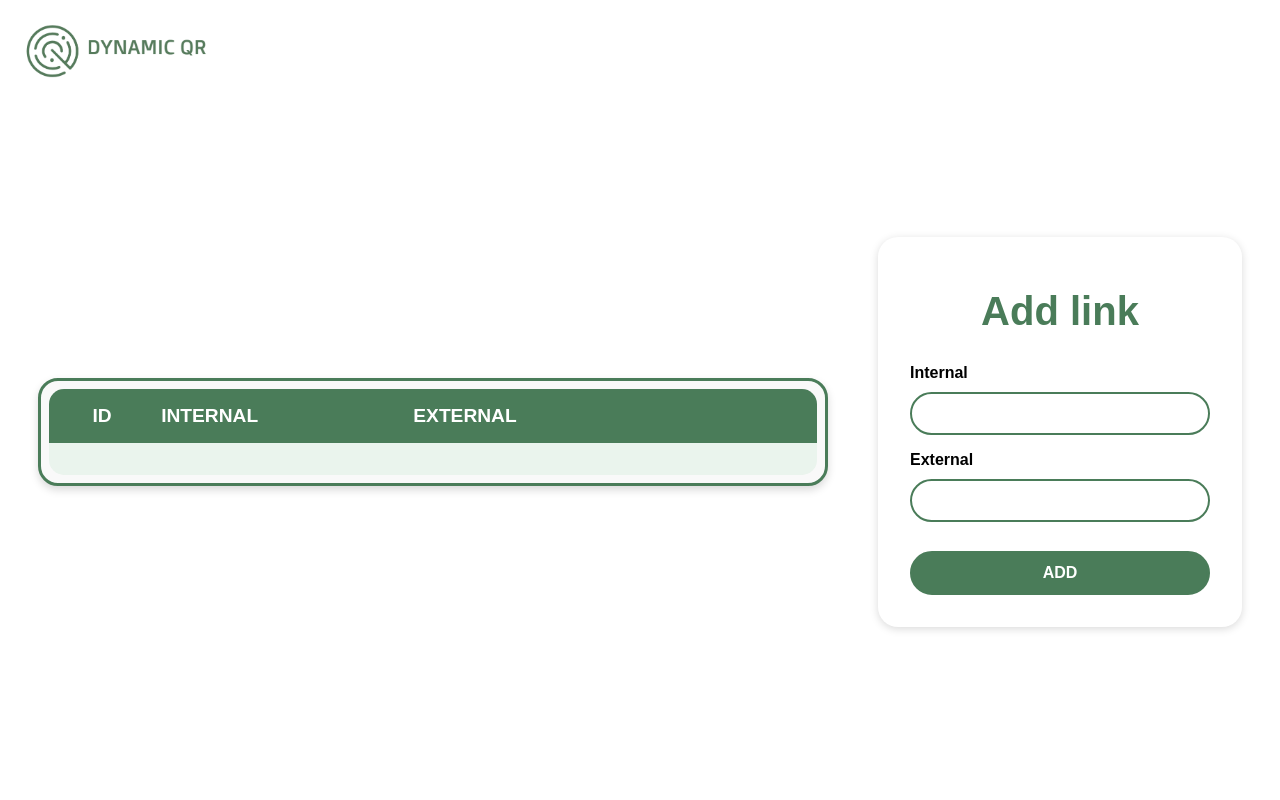
After one commit to MarinCervinschi/QR-flask, a Flask app: template app/templates/dashboard.html in a window 1280 px wide. The commit adds this page. Run offline with Flask 3, Linux system fonts and the light colour scheme; the template is opened without the code that fills it, so the values that code supplies are empty.

Commit message:
feat: improve structure "dashboard.html"

```diff
--- a/app/static/style.css
+++ b/app/static/style.css
@@ -5,6 +5,15 @@
     --details-color: #8fc0a9;
     --details2-color: #b1d3c4;
 }
+
+*::-webkit-scrollbar {
+    display: none; /* Per Chrome, Safari e Edge */
+}
+
+button {
+    cursor: pointer;
+}
+
 
 body {
     box-sizing: border-box;
@@ -40,9 +49,11 @@ footer {
     height: 80vh;
     width: 100%;
     display: flex;
+    flex-direction: column;
     justify-content: center;
     align-items: center;
     text-align: center;
+    gap: 50px;
 }
 
 .text-container {
@@ -57,7 +68,7 @@ footer {
     border-radius: 20px;
 }
 
-.container h2 {
+.container h2, .form-container h2 {
     font-size: 2.5rem;
     margin: 20px 20px 0;
     color: var(--primary-color);
@@ -132,3 +143,89 @@ footer {
     border: 3px solid var(--primary-color);
     color: var(--primary-color);
 }
+
+.dashboard-container {
+    height: 87vh;
+    width: 100%;
+    display: flex;
+    flex-direction: row;
+    justify-content: center;
+    align-items: center;
+    text-align: center;
+    gap: 50px;
+}
+
+.links-grid-wrapper {
+    background-color: #f9f9f9;
+    padding: 0.5rem;
+    border-radius: 20px;
+    box-shadow: 0px 4px 8px rgba(0, 0, 0, 0.15);
+    width: 100%;
+    max-width: 60%;
+    gap: 30px;
+    border: 3px solid var(--primary-color);
+}
+
+.links-header {
+    display: grid;
+    grid-template-columns: 6% 20% 48% 5% 5% 5%;
+    gap: 1rem;
+    padding: 1rem 2rem 1rem;
+    background-color: #4a7c59;
+    border-radius: 15px 15px 0 0;
+    color: white;
+    font-size: 1.2rem;
+    font-weight: bold;
+    text-align: center;
+}
+
+.links-grid {
+    display: grid;
+    grid-template-columns: 6% 20% 48% 5% 5% 5%;
+    gap: 1rem;
+    padding: 1rem;
+    max-height: 60vh;
+    overflow: scroll;
+    background-color: #eaf4ed;
+    border-radius: 0 0 15px 15px;
+    align-items: center;
+    justify-content: space-between;
+}
+
+.grid-element {
+    border: 1px solid #d1e2d9;
+    border-radius: 10px;
+    padding: 15px;
+    background-color: white;
+    font-size: 0.95rem;
+    font-weight: bold;
+    cursor: pointer;
+    text-align: center;
+    box-shadow: 0px 1px 3px rgba(0, 0, 0, 0.1);
+    transition: transform 0.2s, box-shadow 0.2s;
+}
+
+.grid-element:hover {
+    transform: scale(1.02);
+}
+
+.grid-button {
+    color: white;
+    border-radius: 50%;
+    font-weight: bold;
+    border: none;
+    width: 40px;
+    height: 40px;
+    font-size: 1rem;
+    display: flex;
+    align-items: center;
+    justify-content: center;
+    cursor: pointer;
+    box-shadow: 0px 1px 3px rgba(0, 0, 0, 0.1);
+    transition: transform 0.2s, box-shadow 0.2s;
+}
+
+.grid-button:hover {
+    transform: scale(1.1);
+    box-shadow: 0px 4px 8px rgba(0, 0, 0, 0.2);
+}
--- a/app/templates/base.html
+++ b/app/templates/base.html
@@ -5,6 +5,7 @@
     <meta name="viewport" content="width=device-width, initial-scale=1.0">
     <title>QR Flask App</title>
     <link rel="stylesheet" href="{{ url_for('static', filename='style.css') }}">
+    <link href='https://unpkg.com/boxicons@2.1.4/css/boxicons.min.css' rel='stylesheet'>
 </head>
 <body>
     <header>
--- /dev/null
+++ b/app/templates/dashboard.html
@@ -0,0 +1,50 @@
+{% extends "base.html" %}
+{% block content %}
+    <style>
+        footer { display: none !important;}
+    </style>
+    <div class="dashboard-container">
+        <div class="links-grid-wrapper">
+            <div class="links-header">
+                <div>ID</div>
+                <div>INTERNAL</div>
+                <div>EXTERNAL</div>
+                <div></div>
+                <div></div>
+                <div></div>
+            </div>
+            <div class="links-grid">
+                {% for link in links %}
+                    <div class="grid-element">{{link.id}}</div>
+                    <div class="grid-element">{{link.internal}}</div>
+                    <div class="grid-element">{{link.external}}</div>
+                    <button class="grid-button" style="background-color: red;">
+                        <i class='bx bx-trash-alt'></i>
+                    </button>
+                    <button class="grid-button" style="background-color: green;">
+                        <i class='bx bx-pencil'></i>
+                    </button>
+                    <button class="grid-button" style="background-color: blue;">
+                        <i class='bx bx-qr-scan' ></i>
+                    </button>
+
+                {% endfor %}
+            </div>
+        </div>
+
+        <div class="form-container">
+            <h2>Add link</h2>
+            <form>
+                <div class="form-section">
+                    <label for="internal">Internal</label>
+                    <input type="text" id="internal" name="internal" required>
+                </div>
+                <div class="form-section">
+                    <label for="external">External</label>
+                    <input type="text" id="external" name="external" required>
+                </div>
+                <button type="submit">ADD</button>
+            </form>
+        </div>
+    </div>
+{% endblock %}
```
